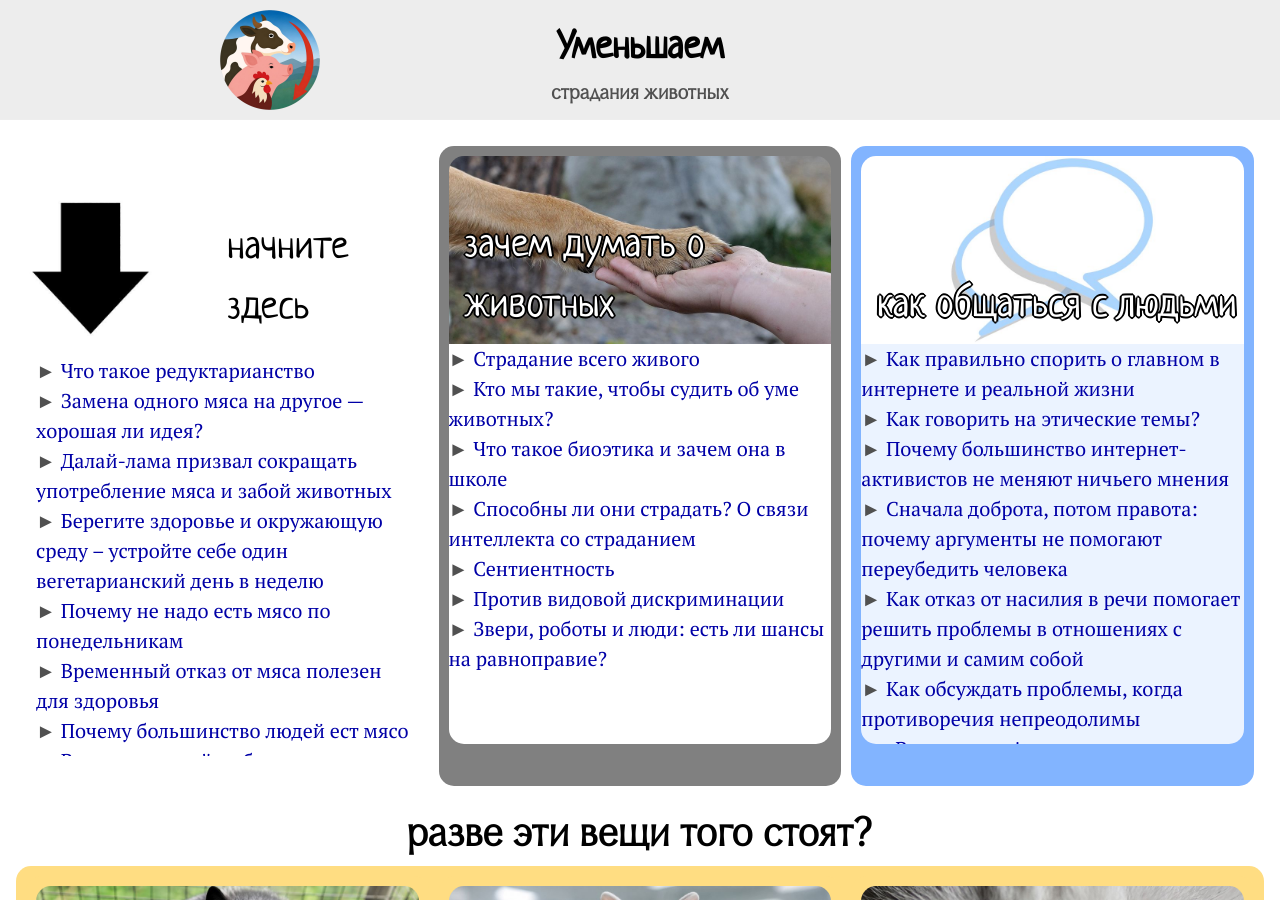
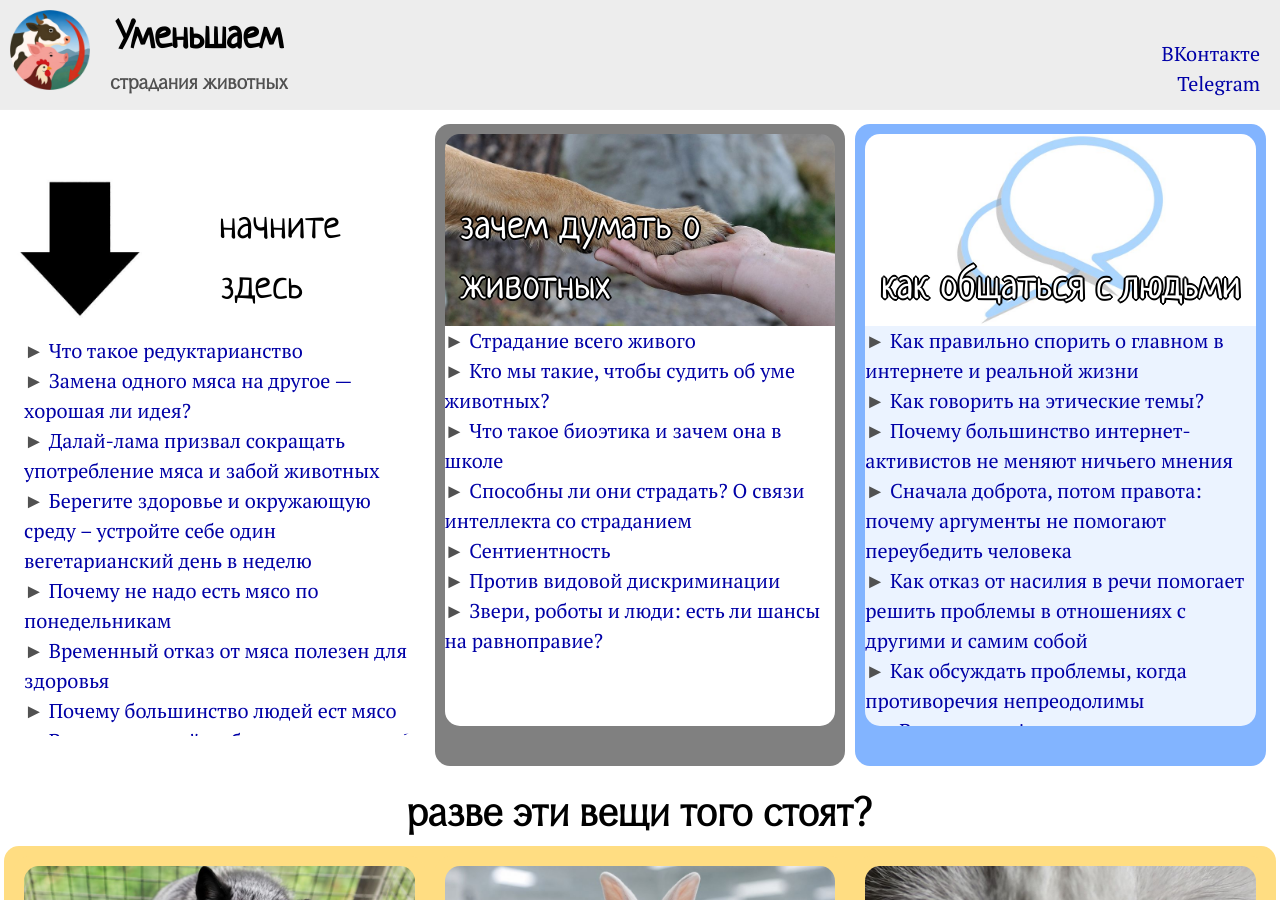
Before and after one commit to Umenshaem/umenshaem.github.io, a Jekyll site: the page built from index.md, in a window 1280 px wide and 900 px high. Built offline with Jekyll 4.4.1, drawn with Linux system fonts in a browser that asks for light colours; some of the changed text lies outside the part shown.

Commit message:
Update page.html

```diff
--- a/_layouts/page.html
+++ b/_layouts/page.html
@@ -5,14 +5,14 @@
 {% include head.html %}
 
 <body>
-<div class="masthead">
-<table style="margin: 0; padding: 0">
-<tr style="height: 4em"><td width="20%" style="padding: 0; margin: 0; text-align: right"><img src="/assets/images/picture2.png" style="display: inline; height: 5em"></td>
-<td width="40%"><div class="masthead-title"><a href="{{ '/index.html' | relative_url }}" style="text-decoration: none; color: black">Уменьшаем</a></div><center><div class="masthead-subtitle">страдания животных</div></center></td>
-<td width="20%"></td></tr>
+
+<table class="masthead" style="table-layout: auto; width: 100%; margin: 0; padding: 0">
+<tr style="height: 4em"><td><img src="/assets/images/picture2.png" style="width: 4em; max-width: none"></td>
+<td style="white-space: nowrap"><div class="masthead-title"><a href="{{ '/index.html' | relative_url }}" style="text-decoration: none; color: black">Уменьшаем</a></div><div class="masthead-subtitle">страдания животных</div></td>
+<td style="text-align: right; vertical-align: bottom; width: 100%; padding-right: 1em"><a href="{{ site.vk }}">ВКонтакте</a><br><a href="{{ site.telegram }}">Telegram</a></td></tr>
 </table>
-</div>
-<div style="margin: 16px">
+
+<div style="margin: 0.2em">
 
 {{ content }}
 
```
